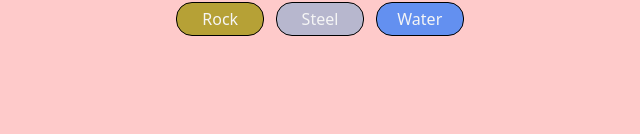
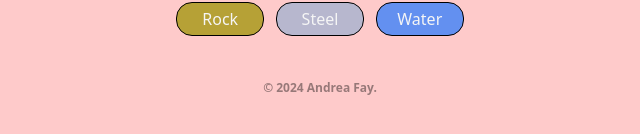
Before and after one commit to andreafay/guess-the-types, a React (Create React App) app: page / in a window 1280 px wide. Shown: the part 552-686 px from the top of the page, without its empty margins (320-960 px from the left). Built offline with nearby package versions, Linux system fonts and the light colour scheme; no server answers.

Commit message:
added footer

```diff
--- a/src/App.js
+++ b/src/App.js
@@ -3,6 +3,7 @@ import Card from "./components/card";
 import TypesGrid from "./components/typesGrid";
 import Stats from "./components/stats";
 import GameOver from "./components/GameOver";
+import Footer from "./components/footer";
 
 function App() {
   const [revealType, setRevealType] = useState(() => () => {});
@@ -90,6 +91,7 @@ function App() {
             resetGame={resetGame}
           />
           <TypesGrid onTypeClick={revealType} />
+          <Footer className="mt-auto" />
         </div>
         {gameOver && (
           <GameOver
--- /dev/null
+++ b/src/components/footer.jsx
@@ -0,0 +1,9 @@
+const Footer = () => {
+    return (
+        <p className="opacity-40 text-xs text-center font-semibold mt-10">
+          &copy; {new Date().getFullYear()} Andrea Fay.
+        </p>
+    )
+}
+
+export default Footer
```
